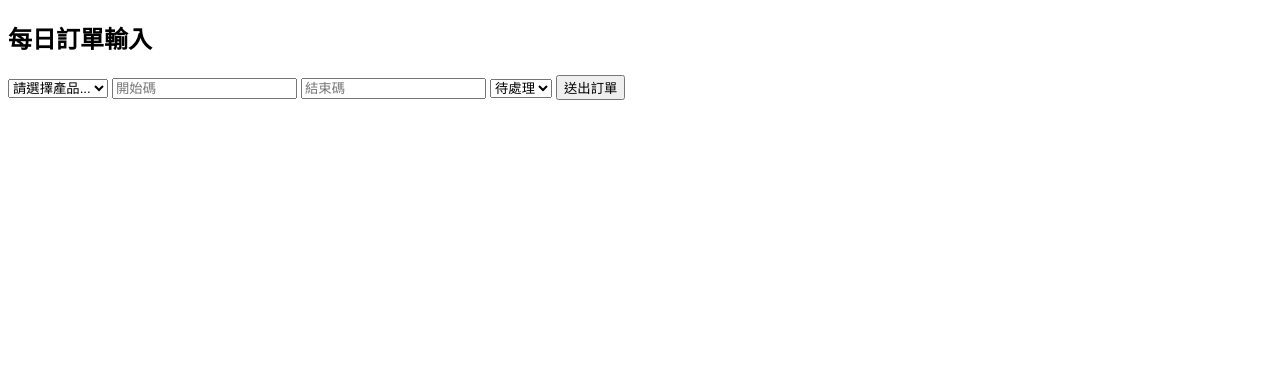
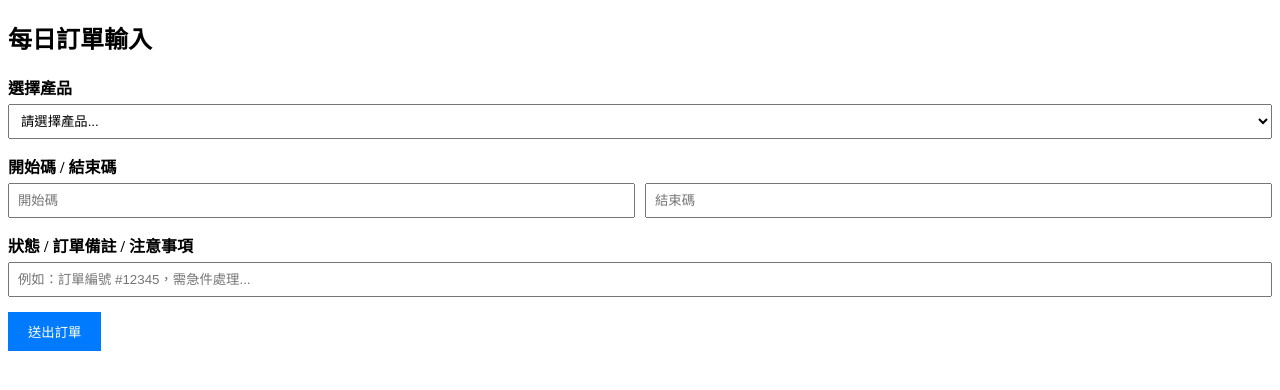
Before and after one commit to bariumbw/back, a plain HTML site: page index.html in a window 1280 px wide. Drawn offline with nearby package versions, Linux system fonts and the light colour scheme; no server answers.

Commit message:
Refactor form inputs and update order submission logic

```diff
--- a/index.html
+++ b/index.html
@@ -4,23 +4,36 @@
     <meta charset="UTF-8">
     <title>訂單輸入系統</title>
     <script src="https://cdn.jsdelivr.net/npm/@supabase/supabase-js@2"></script>
+    <style>
+        .form-group { margin-bottom: 15px; }
+        label { display: block; margin-bottom: 5px; font-weight: bold; }
+        input, select { width: 100%; padding: 8px; box-sizing: border-box; }
+        button { padding: 10px 20px; background-color: #007bff; color: white; border: none; cursor: pointer; }
+    </style>
 </head>
 <body>
     <h2>每日訂單輸入</h2>
 
-    <!-- 1. 將 input 改為 select -->
-    <select id="productSelect">
-        <option value="">請選擇產品...</option>
-    </select>
+    <div class="form-group">
+        <label>選擇產品</label>
+        <select id="productSelect">
+            <option value="">請選擇產品...</option>
+        </select>
+    </div>
 
-    <input type="number" id="start" placeholder="開始碼">
-    <input type="number" id="end" placeholder="結束碼">
+    <div class="form-group">
+        <label>開始碼 / 結束碼</label>
+        <div style="display: flex; gap: 10px;">
+            <input type="number" id="start" placeholder="開始碼">
+            <input type="number" id="end" placeholder="結束碼">
+        </div>
+    </div>
 
-    <!-- 2. 新增 status 選擇 -->
-    <select id="statusSelect">
-        <option value="待處理">待處理</option>
-        <option value="已完成">已完成</option>
-    </select>
+    <!-- 改回 text 輸入框，讓員工自由填寫 -->
+    <div class="form-group">
+        <label>狀態 / 訂單備註 / 注意事項</label>
+        <input type="text" id="statusInput" placeholder="例如：訂單編號 #12345，需急件處理...">
+    </div>
 
     <button id="submitBtn">送出訂單</button>
 
@@ -30,9 +43,9 @@
             const key = 'sb_publishable_51H9VYMb3KFPCIfoAQa5qA__1xoa7Sz';
             window.mySupabase = supabase.createClient(url, key);
 
-            // 頁面載入時：讀取產品列表
+            // 載入產品選單
             async function loadProducts() {
-                const { data, error } = await window.mySupabase.from('products').select('id, product_name');
+                const { data } = await window.mySupabase.from('products').select('id, product_name');
                 if (data) {
                     const select = document.getElementById('productSelect');
                     data.forEach(p => {
@@ -49,9 +62,9 @@
                 const pid = document.getElementById('productSelect').value;
                 const start = document.getElementById('start').value;
                 const end = document.getElementById('end').value;
-                const status = document.getElementById('statusSelect').value; // 獲取狀態
+                const status = document.getElementById('statusInput').value; // 獲取輸入的文字
 
-                if(!pid) return alert('請選擇產品');
+                if(!pid || !start || !end) return alert('請填寫完整資訊');
 
                 try {
                     const { error } = await window.mySupabase.from('orders').insert([
@@ -59,13 +72,18 @@
                             product_id: parseInt(pid),
                             start_code: parseInt(start),
                             end_code: parseInt(end),
-                            status: status, // 寫入狀態
+                            status: status, // 存入自定義文字
                             quantity: parseInt(end) - parseInt(start) + 1
                         }
                     ]);
 
                     if (error) throw error;
                     alert('訂單已儲存！');
+
+                    // 清空欄位
+                    document.getElementById('statusInput').value = '';
+                    document.getElementById('start').value = '';
+                    document.getElementById('end').value = '';
                 } catch (err) {
                     alert('系統錯誤: ' + err.message);
                 }
```
